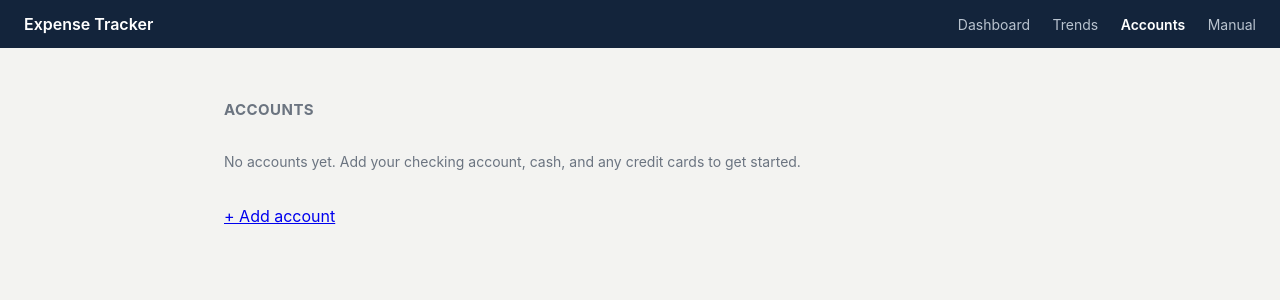
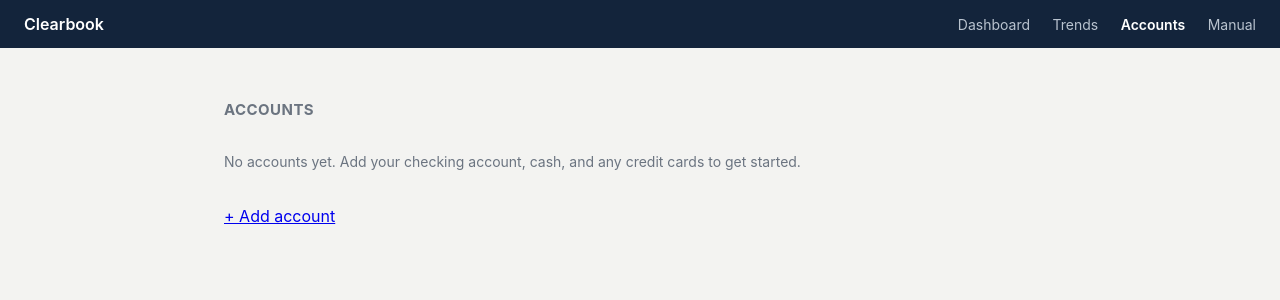
Before and after one commit to SpagetBakemono/Clearbook-Capstone, a FastAPI app: page /accounts in a window 1280 px wide. Shown: the top 300 px of the page. Run offline with FastAPI, Linux system fonts and the light colour scheme.

Commit message:
Name the app Clearbook
Co-Authored-By: Claude Opus 5.5 <noreply@anthropic.com>

```diff
--- a/app/main.py
+++ b/app/main.py
@@ -12,7 +12,7 @@ from app.services import seed_default_categories
 
 # No interactive API docs -- nothing uses them, and they'd publish the
 # full endpoint map to anything that can reach the server.
-app = FastAPI(title="Expense Tracker", docs_url=None, redoc_url=None, openapi_url=None)
+app = FastAPI(title="Clearbook", docs_url=None, redoc_url=None, openapi_url=None)
 
 # Listening on 127.0.0.1 keeps other machines out, but not other
 # *websites*: any page open in your browser can send requests to
--- a/app/plaid_client.py
+++ b/app/plaid_client.py
@@ -78,7 +78,7 @@ def create_link_token() -> str:
     after, in the exchange step."""
     client = _client()
     request = LinkTokenCreateRequest(
-        client_name="Personal Expense Tracker",
+        client_name="Clearbook",
         language="en",
         country_codes=[CountryCode("US")],
         user=LinkTokenCreateRequestUser(client_user_id="local-user"),
--- a/app/templates/base.html
+++ b/app/templates/base.html
@@ -3,12 +3,12 @@
 <head>
   <meta charset="UTF-8" />
   <meta name="viewport" content="width=device-width, initial-scale=1.0" />
-  <title>{% block title %}Expense Tracker{% endblock %}</title>
+  <title>{% block title %}{% endblock %} · Clearbook</title>
   <link rel="stylesheet" href="/static/style.css?v={{ static_version('style.css') }}" />
 </head>
 <body>
   <header class="topbar">
-    <a class="brand" href="/">Expense Tracker</a>
+    <a class="brand" href="/">Clearbook</a>
     <nav>
       {% set _path = request.url.path %}
       <a href="/" {{ 'class=active' if _path == '/' }}>Dashboard</a>
```
Also changed, not shown: CLAUDE.md (+1 -1 lines), README.md.
